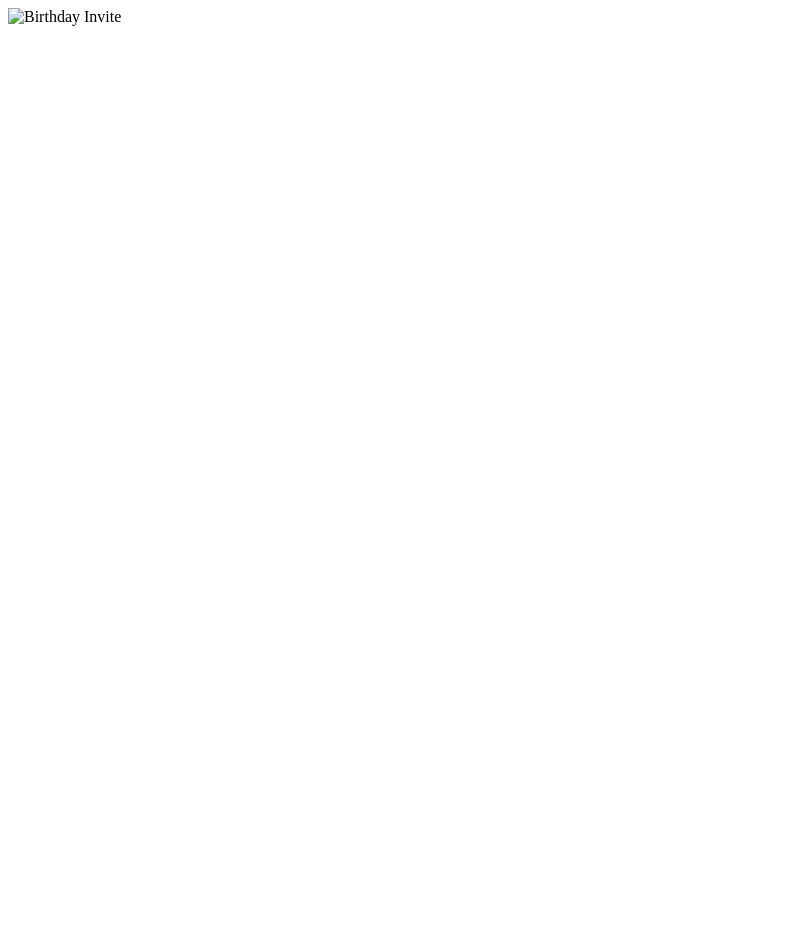
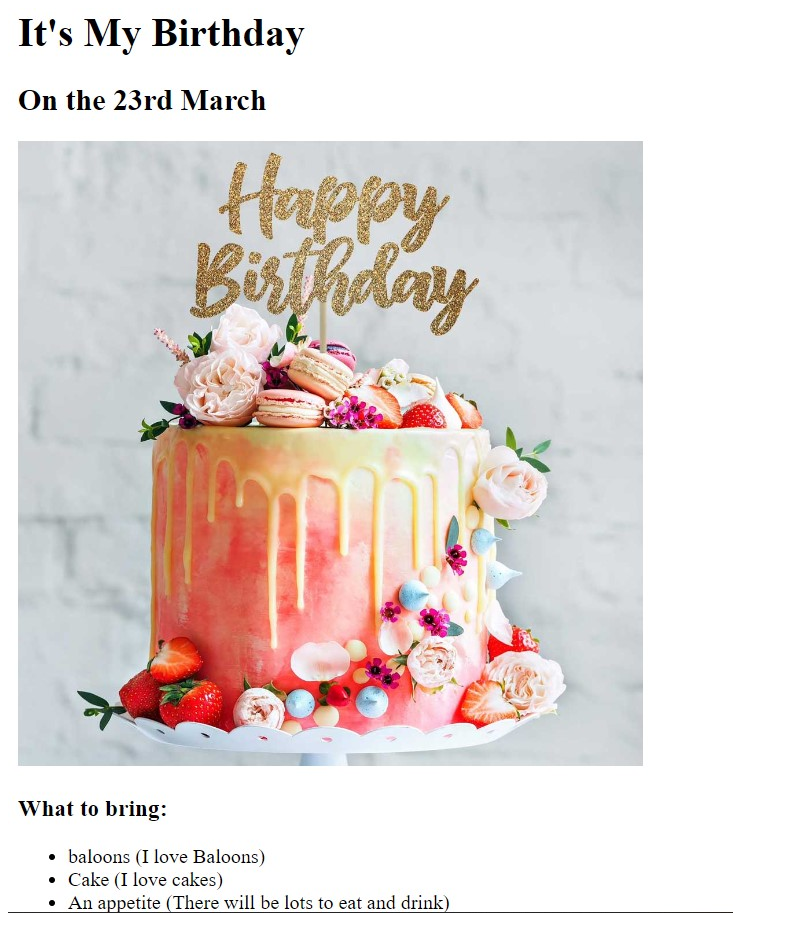
Before and after one commit to MichaelSparks004/Html-Portfolio, a plain HTML site: page public/birthday-invite.html in a window 1280 px wide. Shown: the whole page, without its empty margins (0-788 px from the left). Before the commit the page ends 800 px from the top, so only its background shows below. Drawn offline with Linux system fonts and the light colour scheme.

Commit message:
Update birthday-invite.html

```diff
--- a/public/birthday-invite.html
+++ b/public/birthday-invite.html
@@ -6,6 +6,6 @@
     <title>My Portfolio</title>
 </head>
 <body>
-    <img src="./assets/images/birthday cake.jpg" alt="Birthday Invite">
+    <img src="../assets/images/birthday cake.jpg" alt="Birthday Invite">
 </body>
 </html>
```
